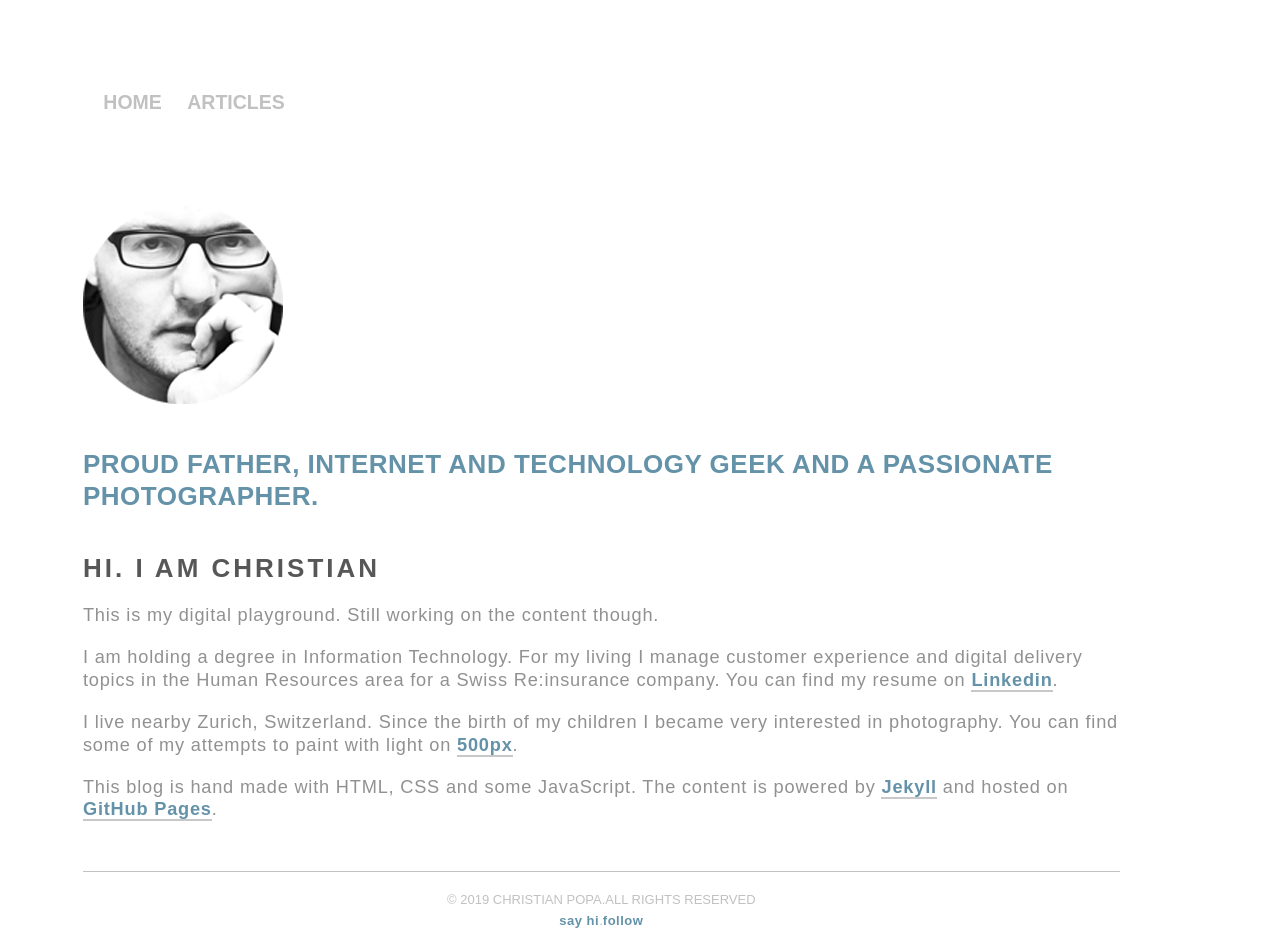
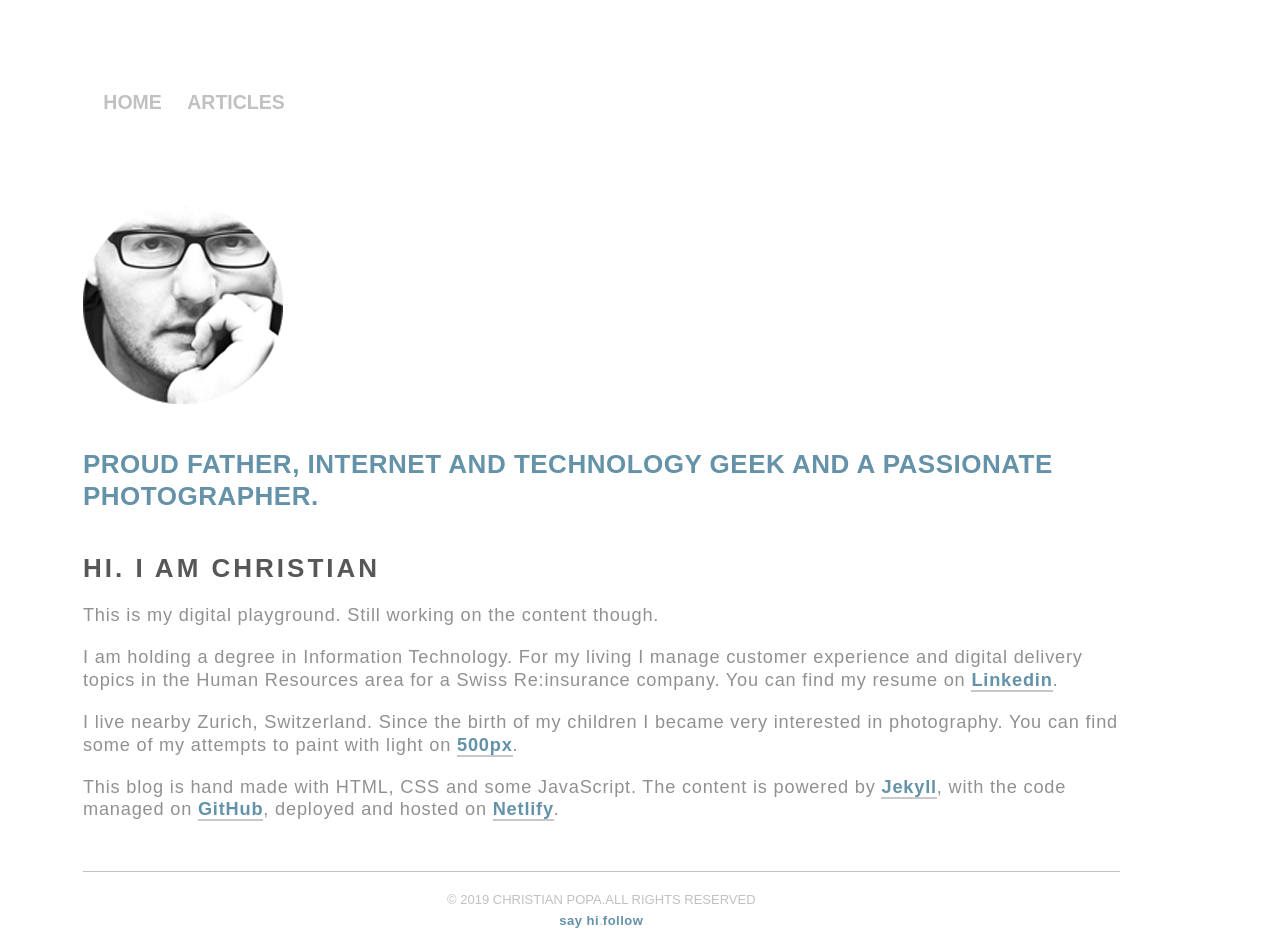
Before and after one commit to cristego/cristego.github.io, a Jekyll site: the page built from about.md, in a window 1280 px wide. Built offline with Jekyll 4.4.1, drawn with Linux system fonts in a browser that asks for light colours; some of the changed lines change nothing that is shown.

Commit message:
change about

```diff
--- a/_config.yml
+++ b/_config.yml
@@ -4,8 +4,8 @@ email: "hi@christianpopa.com"
 description: > # this means to ignore newlines until "baseurl:"
   cp
 baseurl: "" # the subpath of your site, e.g. /blog/
-url: "https://cristego.github.io" #christianpopa.com
-articles_url: "https://cristego.github.io/articles" #url path for artiles
+url: "https://christianpopa.com" #christianpopa.com
+articles_url: "https://christianpopa.com/articles" #url path for artiles
 
 # Build settings
 
--- a/about.md
+++ b/about.md
@@ -16,4 +16,4 @@ I am holding a degree in Information Technology. For my living I manage customer
 I live nearby Zurich, Switzerland. Since the birth of my children I became
 very interested in photography. You can find some of my attempts to paint with light on  [500px](https://500px.com/christianpopa){:target="_blank"}.
 
-This blog is hand made with HTML, CSS and some JavaScript. The content is powered by [Jekyll](https://jekyllrb.com/){:target="_blank"} and hosted on [GitHub Pages](https://pages.github.com/){:target="_blank"}.
+This blog is hand made with HTML, CSS and some JavaScript. The content is powered by [Jekyll](https://jekyllrb.com/){:target="_blank"}, with the code managed on [GitHub](https://github.com/){:target="_blank"}, deployed and hosted on [Netlify](https://netlify.com/){:target="_blank"}.
```
